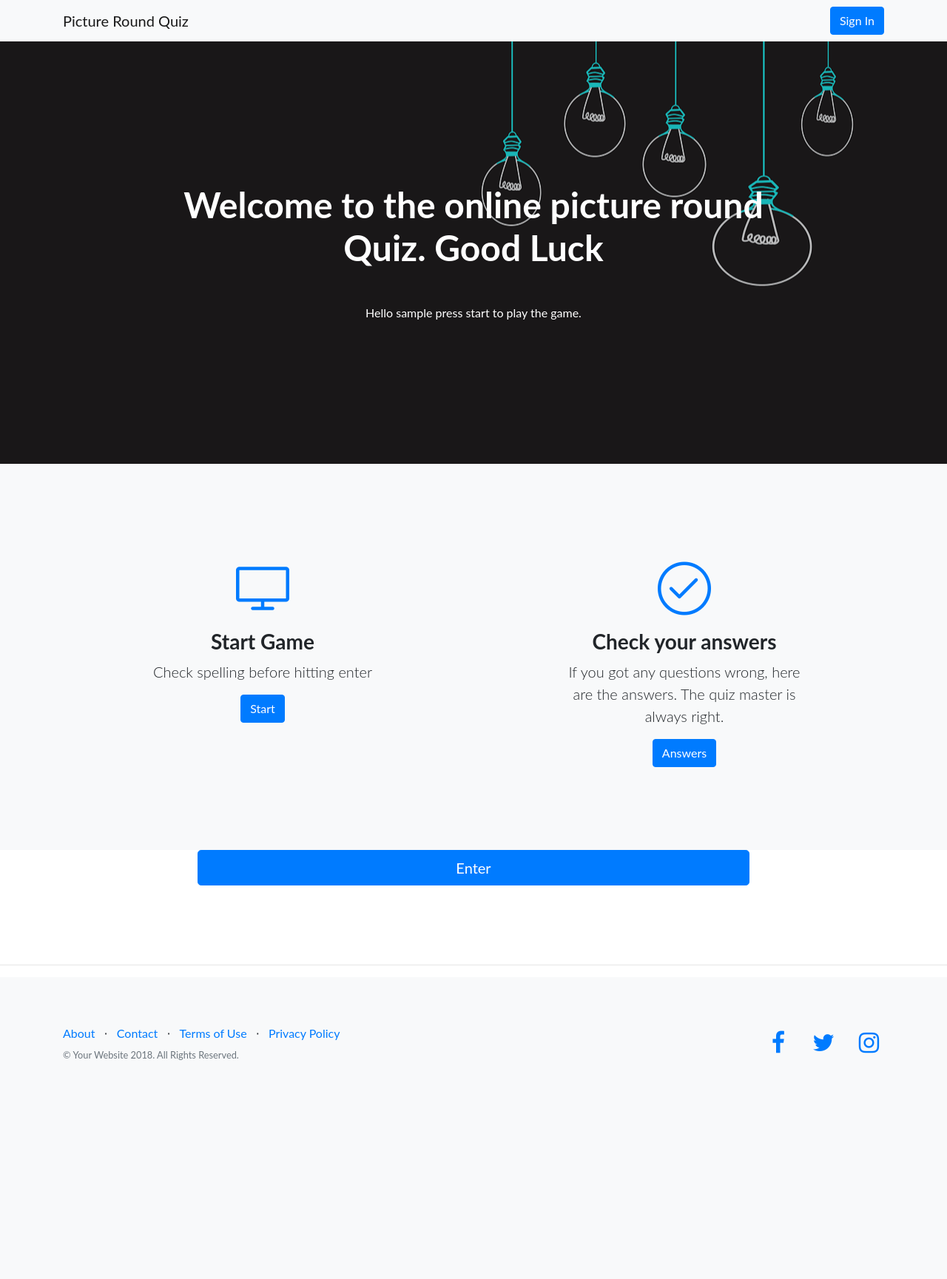
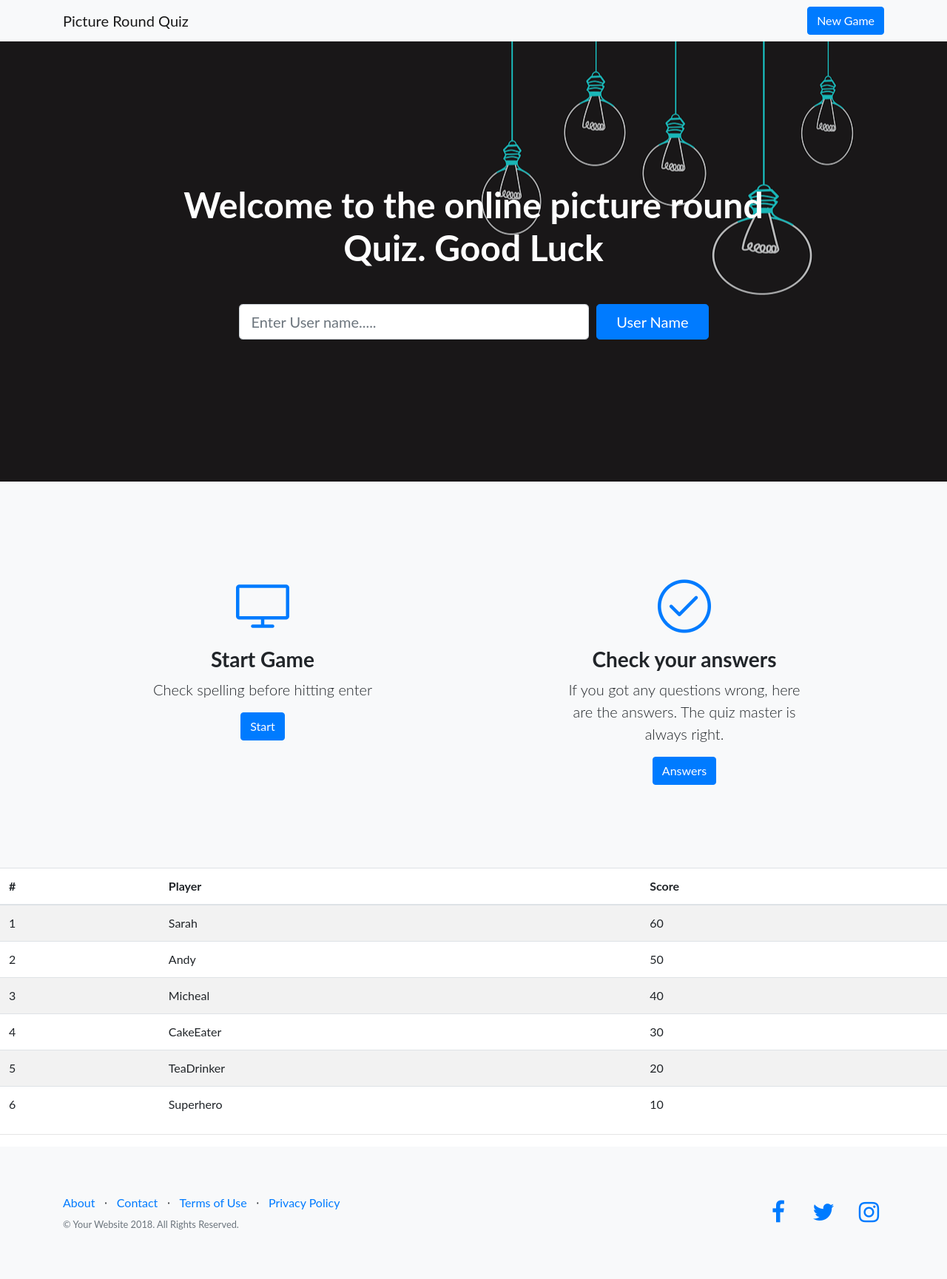
Before and after one commit to Code-Institute-Submissions/picture-round-game, a Flask app: page /answer-question in a window 1280 px wide. Shown: the whole page at 74% size. Before the commit the page ends 1433 px from the top, so only its background shows below. Run offline with Flask 2, Linux system fonts and the light colour scheme; the visitor is signed in with stand-in values (Sample User, id 1); some libraries are stand-ins or nearby versions.

Commit message:
changing answer_question def to show scores correctly and include flash messages. Removing uneeded links from header. Restyling results.html to show a full list with scores.

```diff
--- a/run.py
+++ b/run.py
@@ -9,6 +9,11 @@ app.secret_key = "my_super_secret_key"
 USER_FILE_NAME = "user_data.json"
 questions_answers_file = "questions_answers.json"
 
+user_dict = {
+            "name": "person",
+            "score": 0,
+        }
+
 
 @app.route('/', methods=["GET", "POST"])
 def user():
@@ -17,14 +22,8 @@ def user():
 
         username = request.form.get("username").lower()
         session["username"] = username
-
-        user_dict = {
-            "name": username,
-            "score": 0,
-        }
-
         save_user(user_dict)
-
+        flash("Hello, %s press start to play the game." % (session["username"]))
         return redirect("/answer-question")
 
     else:
@@ -41,40 +40,42 @@ def question():
 
 @app.route('/answer-question', methods=["GET","POST"])
 def answer_question():
-    score = 0
+    if "username" not in session:
+        return redirect("index.html")
 
-    if request.method == "POST":
+    session["score"] = 0
+    session["get_question_by_id"] = 0
 
-        score = 0
-        for key, value in request.form.items():
+    for key, value in request.form.items():
             question_id = key
             print(question_id)
             answer = value
             if question_id:
                 question = get_question_by_id(int(question_id))
             if question['answer'] == answer.lower():
-                score += 10
+                session["get_question_by_id"] +=1
+                session["score"] += 10
 
-        print("score", score)
-        print("username", session["username"])
+                if session["get_question_by_id"] < len(questions_answers_file):
+                    flash("Correct answer, %s! Your score is %s." % (
+                        session["username"], session["score"]))
+                    print(get_question_by_id)
+                else:
+                    flash("Correct answer, %s!" % session["score"])
+            else:
+                flash("Wrong answer or mispelling, %s. Try again " % (session["username"]))
 
 
-        user_dict = {
-            "name": session["username"],
-            "score": score
-        }
-        save_user(user_dict)
-        print(user_dict)
-        return render_template("results.html", user_dict=user_dict)
+    if session["get_question_by_id"] >= len(questions_answers_file):
+        if session["score"] >= user_dict["score"]:
+            user_dict["score"] = session["score"]
+            user_dict["name"] = session["username"]
+        return render_template("results.html", username=session["username"],
+                                score=session["score"],
+                                highscore=user_dict["score"],
+                                higherscore=user_dict["name"])
 
-    else:
-        username = session["username"]
-
-        user_dict = get_user(username)
-        print("user_dict", user_dict)
-
-
-        return render_template("question.html", username=username)
+    return render_template("results.html")
 
 
 if __name__ == '__main__':
--- a/templates/index.html
+++ b/templates/index.html
@@ -12,12 +12,6 @@
     <link rel="stylesheet" href="{{url_for('static', filename='vendor/simple-line-icons/css/simple-line-icons.css') }}" type="text/css">
     <link rel="stylesheet" href="{{url_for('static', filename='vendor/font-awesome/css/font-awesome.min.css') }}" type="text/css">
     <link rel="stylesheet" href="{{url_for('static', filename='vendor/bootstrap/css/bootstrap.min.css') }}" type="text/css" />
-    <link rel="stylesheet" href="https://cdnjs.cloudflare.com/ajax/libs/animate.css/3.5.2/animate.min.css"/>
-    <link rel="stylesheet" href="{{url_for('static', filename='css/overide-stlye.css')}}" type="text/css" />
-    <link rel="stylesheet" href="{{url_for('static', filename='css/animate/bounce-enters/bounceInLeft.css')}}" type="text/css" />
-    <link rel="stylesheet" href="{{url_for('static', filename='css/animate/bounce-enters/bounceInRight.css')}}" type="text/css" />
-    <link rel="stylesheet" href="{{url_for('static', filename='css/animate/bounce-exit/bounceOutLeft.css')}}" type="text/css" />
-    <link rel="stylesheet" href="{{url_for('static', filename='css/animate/bounce-exit/bounceOutRight.css')}}" type="text/css" />
     <link rel="stylesheet" href="{{url_for('static', filename='css/landing-page.min.css') }}" type="text/css" />
 
 </head>
@@ -26,8 +20,8 @@
     <!-- Navigation -->
     <nav class="navbar navbar-light bg-light static-top">
         <div class="container">
-            <a class="navbar-brand" href="#">Picture Round Quiz</a>
-            <a class="btn btn-primary" href="">Sign In</a>
+            <a class="navbar-brand" href="/">Picture Round Quiz</a>
+            <a class="btn btn-primary" href="/">New Game</a>
         </div>
     </nav>
 
@@ -53,13 +47,20 @@
                         </div>
                     </form>
                     {%else%}
-                        Hello {{username}} press start to play the game.
+                        <Hello {{username}} press start to play the game.
                     {% endif %}
                 </div>
             </div>
         </div>
+
     </header>
-
+    <div class="container">
+        {% with messages = get_flashed_messages() %}
+        {% for message in messages %}
+            <div class="alert alert-dismissible alert-success" role="alert"><strong>{{ message }}</strong></div>
+        {% endfor %}
+        {% endwith %}
+    </div>
     <!-- Icons Grid -->
     <section class="features-icons bg-light text-center">
         <div class="container">
@@ -91,7 +92,6 @@
             </div>
         </div>
     </section>
-    <!--------------------------------------- Need to hide this ------------------------------------------>
     <!-- Image Showcases -->
     {%block content%}
     {% endblock%}
@@ -113,7 +113,6 @@
                     </ol>
                 </div>
             </div>
-
         </div>
     </section>
     <!-- Footer -->
@@ -163,8 +162,9 @@
         </div>
     </footer>
     <!-- Bootstrap core JavaScript -->
-    <script src="https://code.jquery.com/jquery-3.3.1.min.js" integrity="sha256-FgpCb/KJQlLNfOu91ta32o/NMZxltwRo8QtmkMRdAu8=" crossorigin="anonymous"></script>
-    <script src="{{url_for('static',filename='vendor/bootstrap/js/bootstrap.bundle.min.js') }}"></script>
+    <script src="https://code.jquery.com/jquery-3.3.1.slim.min.js" integrity="sha384-q8i/X+965DzO0rT7abK41JStQIAqVgRVzpbzo5smXKp4YfRvH+8abtTE1Pi6jizo" crossorigin="anonymous"></script>
+    <script src="https://cdnjs.cloudflare.com/ajax/libs/popper.js/1.14.3/umd/popper.min.js" integrity="sha384-ZMP7rVo3mIykV+2+9J3UJ46jBk0WLaUAdn689aCwoqbBJiSnjAK/l8WvCWPIPm49" crossorigin="anonymous"></script>
+    <script src="https://stackpath.bootstrapcdn.com/bootstrap/4.1.3/js/bootstrap.min.js" integrity="sha384-ChfqqxuZUCnJSK3+MXmPNIyE6ZbWh2IMqE241rYiqJxyMiZ6OW/JmZQ5stwEULTy" crossorigin="anonymous"></script>
     <script>
         var game = "gameStart";
 
--- a/templates/question.html
+++ b/templates/question.html
@@ -1,4 +1,5 @@
 {% extends 'index.html' %} {% block content %}
+<div class="alert alert-warning" role="alert">{{ message }}</div>
 <form method="POST" action="/answer-question">
     {% for member in quest %}
     <section class="showcase">
@@ -11,7 +12,7 @@
             <div class="row no-gutters text-center">
                 <div class="col-lg-12 order-lg-1 my-auto showcase-text">
 
-                    <h2>{{ member.response }}</h2>
+                    <h2>{{ member.response }} {{ member.id }}</h2>
                     <!-------------------------Json title ------------------->
                     <div class="form-row">
                         <div class="col-12 text-center">
--- a/templates/results.html
+++ b/templates/results.html
@@ -1,33 +1,44 @@
 {% extends 'index.html' %}
 {% block content %}
-<div class="row">
-  <div class="col-sm-6">
-    <div class="card">
-      <div class="card-body">
-        <h5 class="card-title">Well done here is your score</h5>
-        <p class="card-text"><br>
-            Your Score:
-            {%for r in user_dict %}
-
-            <br> {{ user_dict.user }}  {{ user_dict.score }}
-
-            {%endfor%}</p>
-      </div>
-    </div>
-  </div>
-  <div class="col-sm-6">
-    <div class="card">
-      <div class="card-body">
-        <h5 class="card-title">Leaderboard</h5>
-        <ul class="list-group">
-            <li class="list-group-item">Sarah</li>
-            <li class="list-group-item">Josh</li>
-            <li class="list-group-item">Rich</li>
-            <li class="list-group-item">Jim</li>
-            <li class="list-group-item">Andy</li>
-        </ul>
-        </div>
-    </div>
-  </div>
-</div>
+<table class="table table-striped table-hover ">
+  <thead>
+    <tr>
+      <th>#</th>
+      <th>Player</th>
+      <th>Score</th>
+    </tr>
+  </thead>
+  <tbody>
+    <tr>
+      <td>1</td>
+      <td>Sarah</td>
+      <td>60</td>
+    </tr>
+    <tr>
+      <td>2</td>
+      <td>Andy</td>
+      <td>50</td>
+    </tr>
+    <tr class="info">
+      <td>3</td>
+      <td>Micheal</td>
+      <td>40</td>
+    </tr>
+    <tr class="success">
+      <td>4</td>
+      <td>CakeEater</td>
+      <td>30</td>
+    </tr>
+    <tr class="danger">
+      <td>5</td>
+      <td>TeaDrinker</td>
+      <td>20</td>
+    </tr>
+    <tr class="warning">
+      <td>6</td>
+      <td>Superhero</td>
+      <td>10</td>
+    </tr>
+  </tbody>
+</table>
 {% endblock %}
```
Also changed, not shown: user_data.json (+24 -0 lines).
